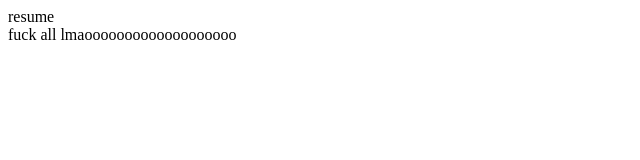
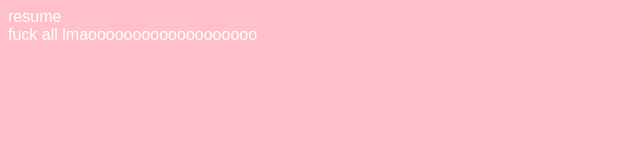
Before and after one commit to Jarfriend/resume, a plain HTML site: page index.html in a window 1280 px wide. Shown: the whole page, without its empty margins (0-640 px from the left). Drawn offline with Linux system fonts and the light colour scheme.

Commit message:
Update index.html

```diff
--- a/index.html
+++ b/index.html
@@ -6,6 +6,13 @@
     <title>Resume</title>
 </head>
 <body>
+    <style>
+        body {
+            background-color: pink; /* Sets background to pink */
+            color: white; /* Sets text color to white */
+            font-family: Arial, sans-serif; /* Changes font style */
+        }
+    </style>
 resume<br>
 fuck all lmaooooooooooooooooooo
 </body>
```
